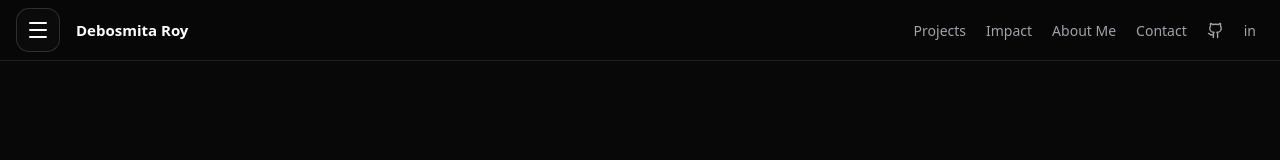
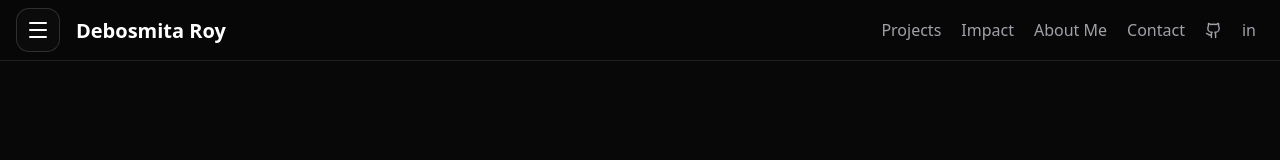
Before and after one commit to debosmita-29/casestudy-projects, a React (Vite) app in the folder apps/web/: page / in a window 1280 px wide. Shown: the top 160 px of the page. Built offline with nearby package versions, Linux system fonts and the light colour scheme.

Commit message:
Update styles.css

```diff
--- a/apps/web/src/styles.css
+++ b/apps/web/src/styles.css
@@ -25,7 +25,7 @@ body {
 }
 
 .topnav-brand {
-    font-size: 15px;
+    font-size: 20px;
     font-weight: 700;
     color: #fff;
 }
@@ -41,7 +41,7 @@ body {
     text-decoration: none;
     display: inline-flex;
     align-items: center;
-    font-size: 14px;
+    font-size: 16px;
     transition: color 150ms;
 }
 
@@ -133,7 +133,7 @@ body {
 
 .drawer-name {
     margin: 6px 0 0;
-    font-size: 22px;
+    font-size: 28px;
     font-weight: 700;
 }
 
@@ -158,11 +158,11 @@ body {
 .drawer-link {
     color: #e4e4e7;
     text-decoration: none;
-    padding: 14px 16px;
+    padding: 16px 18px;
     border-radius: 14px;
     background: #1a1a1a;
     border: 1px solid #2a2a2a;
-    font-size: 15px;
+    font-size: 18px;
     transition: background 150ms, border-color 150ms;
 }
 
```
